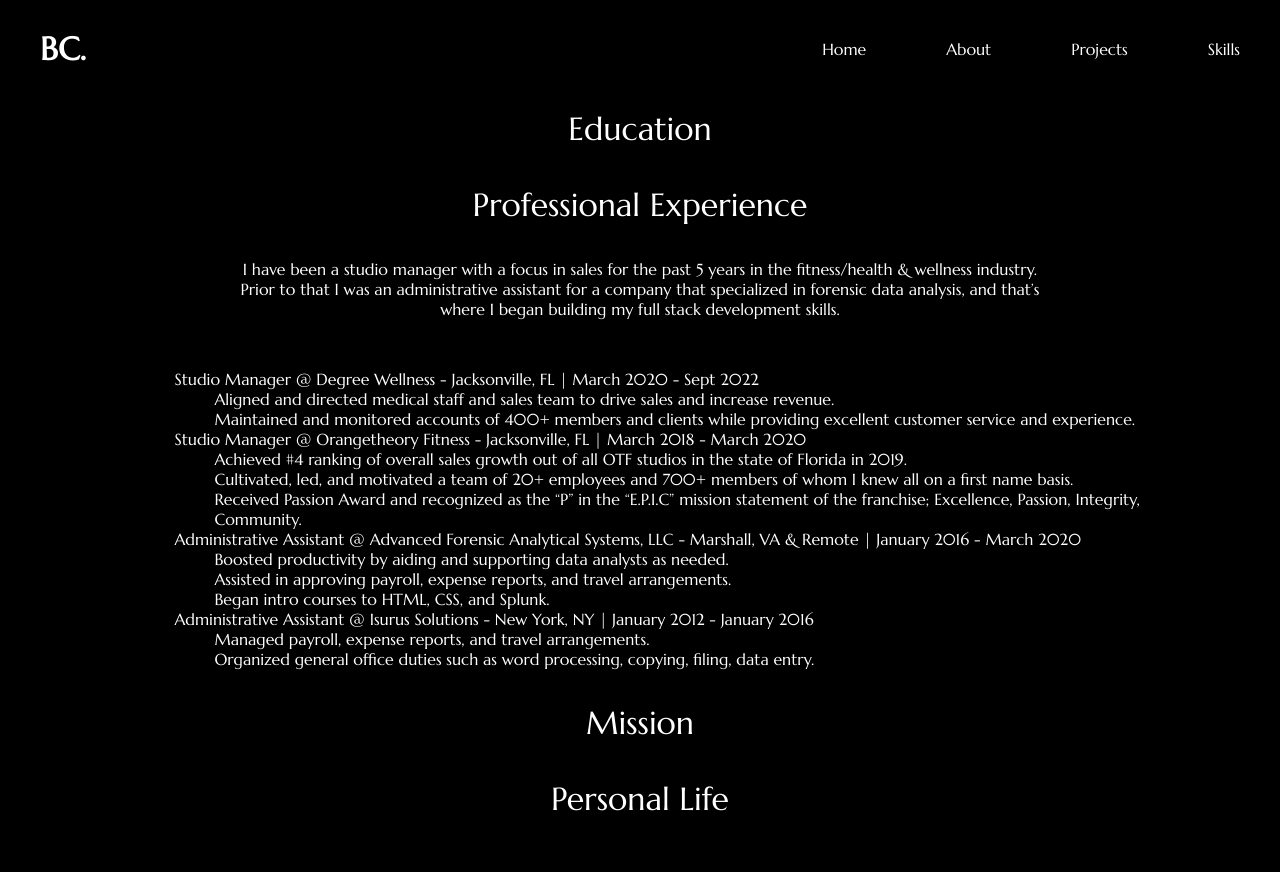
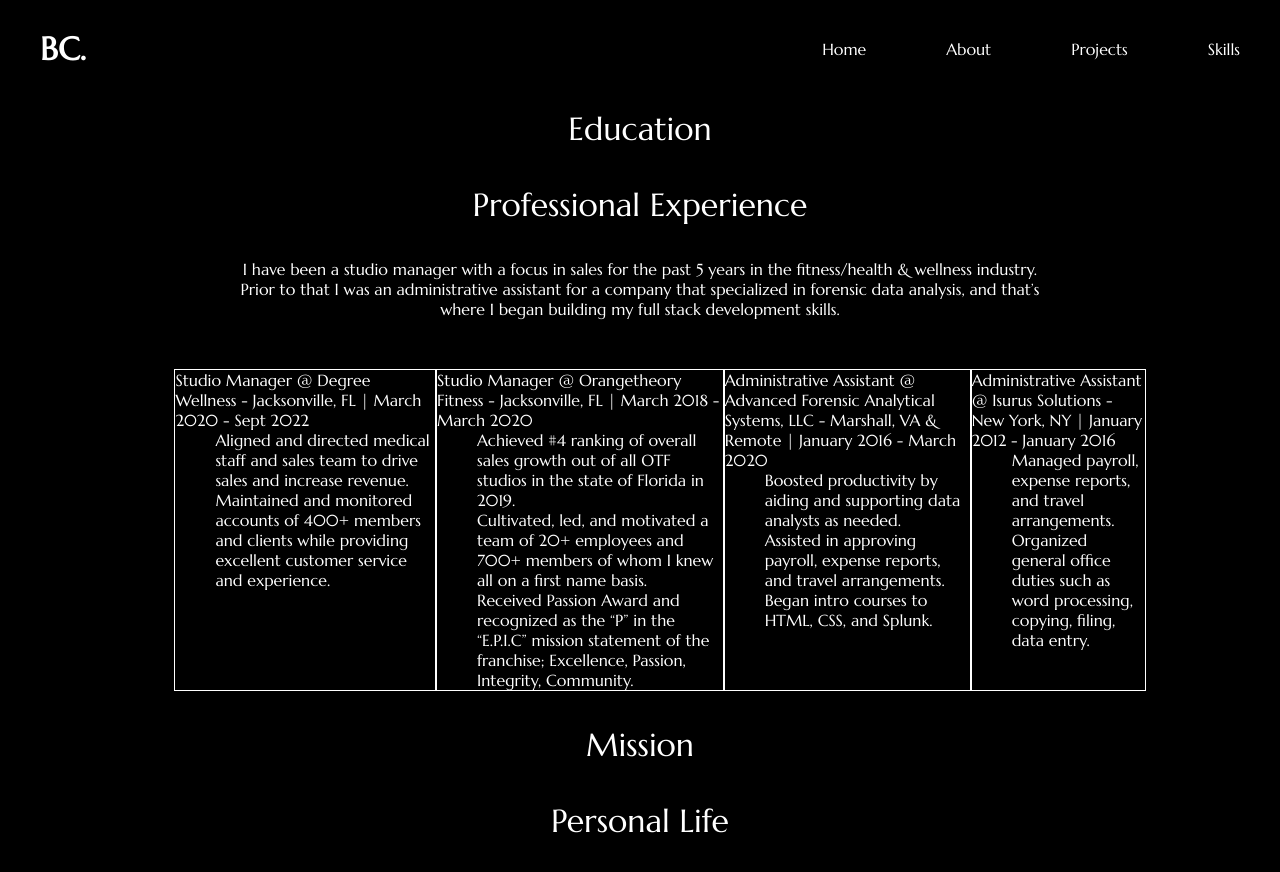
Before and after one commit to bcallus/Brittany-Callus_Personal-Site, a React (Create React App) app: page /about in a window 1280 px wide. Both pictures are taken after a click on the button "Professional Experience". Shown: the top 872 px of the page. Built offline with nearby package versions, Linux system fonts and the light colour scheme.

Commit message:
individual job flex

```diff
--- a/src/components/About.jsx
+++ b/src/components/About.jsx
@@ -20,28 +20,36 @@ const About = () => {
       <Collapsible label="Professional Experience">
         <p>{`I have been a studio manager with a focus in sales for the past 5 years in the fitness/health & wellness industry. Prior to that I was an administrative assistant for a company that specialized in forensic data analysis, and that’s where I began building my full stack development skills.`}</p>
         <ul className="job-history">
+          <div className="job">
           <li>Studio Manager @ Degree Wellness - Jacksonville, FL | March 2020 - Sept 2022 </li>
             <ul>
               <li>Aligned and directed medical staff and sales team to drive sales and increase revenue.</li>
               <li>Maintained and monitored accounts of 400+ members and clients while providing excellent customer service and experience.</li>
             </ul>
+          </div>
+          <div className="job">
           <li>Studio Manager @ Orangetheory Fitness - Jacksonville, FL | March 2018 - March 2020</li>
             <ul>
               <li>Achieved #4 ranking of overall sales growth out of all OTF studios in the state of Florida in 2019.</li>
               <li>Cultivated, led, and motivated a team of 20+ employees and 700+ members of whom I knew all on a first name basis.</li>
               <li>Received Passion Award and recognized as the “P” in the “E.P.I.C” mission statement of the franchise; Excellence, Passion, Integrity, Community.</li>
             </ul>
+          </div>
+          <div className="job">
           <li>Administrative Assistant @ Advanced Forensic Analytical Systems, LLC - Marshall, VA & Remote | January 2016 - March 2020</li>
             <ul>
               <li>Boosted productivity by aiding and supporting data analysts as needed.</li>
               <li>Assisted in approving payroll, expense reports, and travel arrangements.</li>
               <li>Began intro courses to HTML, CSS, and Splunk.</li>
             </ul>
+          </div>
+          <div className="job">
           <li>Administrative Assistant @ Isurus Solutions - New York, NY | January 2012 - January 2016</li>
             <ul>
               <li>Managed payroll, expense reports, and travel arrangements.</li>
               <li>Organized general office duties such as word processing, copying, filing, data entry.</li>
             </ul>
+          </div>
         </ul>
       </Collapsible>
 
--- a/src/index.css
+++ b/src/index.css
@@ -106,4 +106,9 @@ navbar-tabs, a {
 
   .job-history {
     text-align: start;
+    display: flex;
   }
+
+  .job  {
+    border: white 1px solid;
+  }
```
